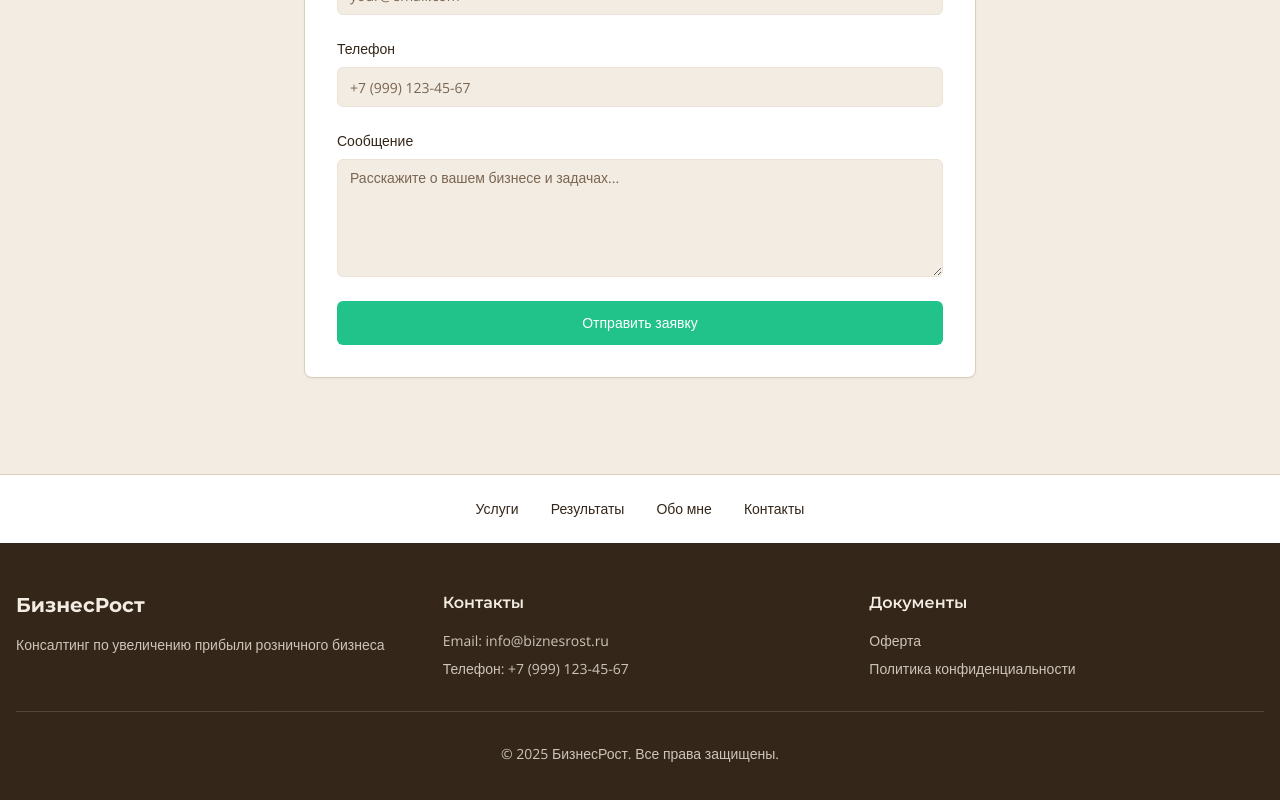
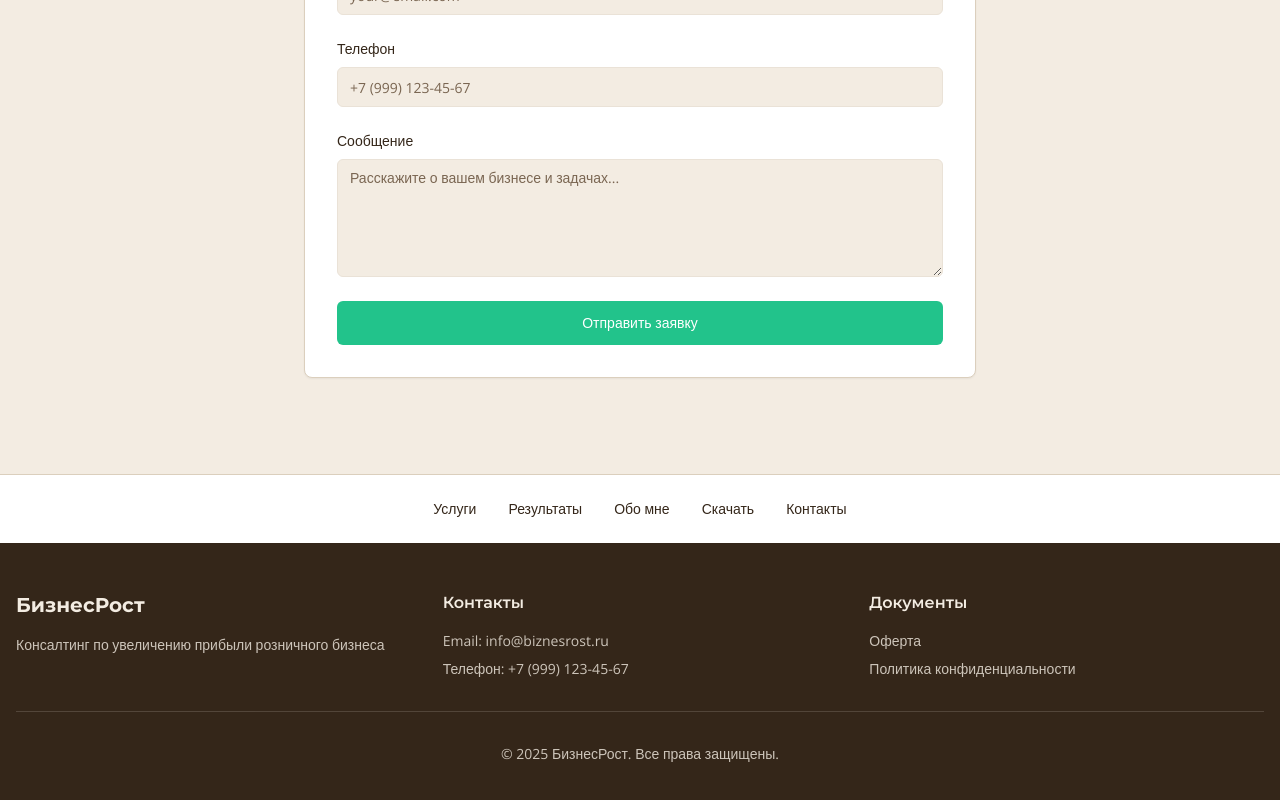
Before and after one commit to pr-poehali-dev/profit-growth-consulting, a React (Vite) app: page / in a window 1280 px wide. Shown: the part 5195-5995 px from the top of the page. Built offline with nearby package versions, Linux system fonts and the light colour scheme.

Commit message:
Добавить ссылку на нижнее меню

```diff
--- a/src/pages/Index.tsx
+++ b/src/pages/Index.tsx
@@ -658,6 +658,7 @@ SMS/Email: "У вас 500 бонусов, сгорают через 5 дней".
             <a href="#services" className="text-sm hover:text-accent transition-colors">Услуги</a>
             <a href="#results" className="text-sm hover:text-accent transition-colors">Результаты</a>
             <a href="#about" className="text-sm hover:text-accent transition-colors">Обо мне</a>
+            <a href="#book" className="text-sm hover:text-accent transition-colors">Скачать</a>
             <a href="#contact" className="text-sm hover:text-accent transition-colors">Контакты</a>
           </div>
         </div>
```
Also changed, not shown: 1 other file (tests, documents, lock files or other folders).
